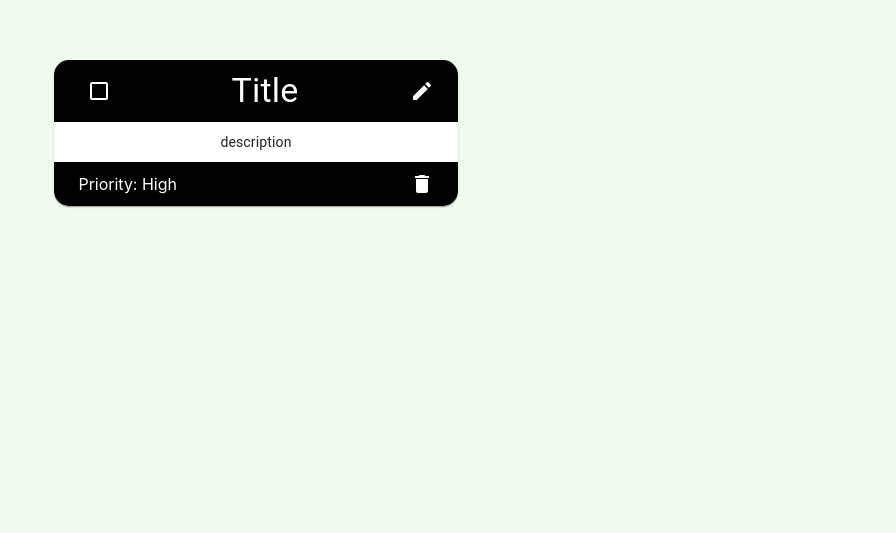
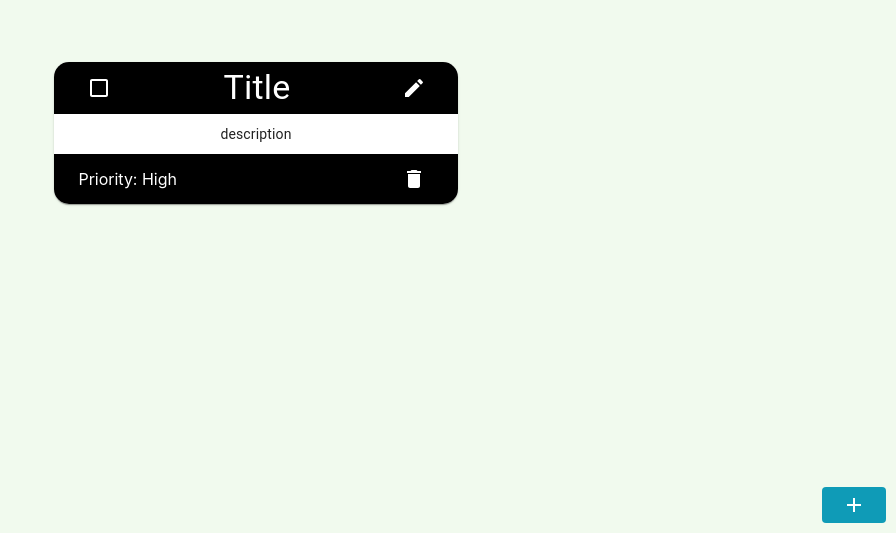
Before and after one commit to DenysTymchenko/Tasks-List, a React (Create React App) app: page / in a window 1280 px wide. Shown: the part 267-800 px from the top of the page, without its empty margins (384-1280 px from the left). Built offline with nearby package versions, Linux system fonts and the light colour scheme; the HTML template or start-up script is replaced by a standard one.

Commit message:
CreateNewTask base created

```diff
--- /dev/null
+++ b/src/components/CreateNewTask/CreateNewTask.jsx
@@ -0,0 +1,50 @@
+import { useState } from 'react';
+import { Modal, TextField, Button } from '@mui/material';
+import AddIcon from '@mui/icons-material/Add';
+import { NewTaskButton } from '../../mui-customs/NewTaskButton';
+import { NewTaskForm } from '../../mui-customs/NewTaskForm';
+import PrioritySelector from './PrioritySelector/PrioritySelector';
+import useFormValidation from '../../hooks/useFormValidation';
+
+export default function CreateNewTask() {
+  const [open, setOpen] = useState(false);
+  const handleOpen = () => setOpen(true);
+  const handleClose = () => setOpen(false);
+
+  const [title, setTitle, isTitleValid] = useFormValidation();
+  const handleInputChange = (inputValue, setInput) => {
+    setInput(inputValue);
+  }
+
+  return (
+    <>
+      <NewTaskButton onClick={handleOpen}>
+        <AddIcon />
+      </NewTaskButton>
+
+      <Modal
+        open={open}
+        onClose={handleClose}
+      >
+        <NewTaskForm>
+          <TextField
+            label='Title'
+            variant='outlined'
+            error={!isTitleValid(3, 25)}
+            helperText={!isTitleValid(3, 25) ? 'Title must be atleast 3 or 25 characters long.' : ''}
+            onChange={(e) => handleInputChange(e.target.value, setTitle)}
+          />
+
+          <TextField label='Description' variant='outlined' />
+          <PrioritySelector />
+          <Button
+            variant='contained'
+            disabled={!isTitleValid(3, 25) ? true : false}
+          >
+            Create
+          </Button>
+        </NewTaskForm>
+      </Modal>
+    </>
+  );
+}
--- /dev/null
+++ b/src/components/CreateNewTask/PrioritySelector/PrioritySelector.jsx
@@ -0,0 +1,17 @@
+import { FormLabel, RadioGroup, FormControlLabel, Radio, FormControl } from '@mui/material';
+
+export default function PrioritySelector() {
+  return (
+    <FormControl>
+      <FormLabel>Priority</FormLabel>
+      <RadioGroup
+        defaultValue='low'
+        name='priority-group'
+      >
+        <FormControlLabel value='low' control={<Radio />} label='Low' />
+        <FormControlLabel value='medium' control={<Radio />} label='Medium' />
+        <FormControlLabel value='high' control={<Radio />} label='High' />
+      </RadioGroup>
+    </FormControl>
+  )
+}
--- a/src/components/TaskItem/TaskItem.css
+++ b/src/components/TaskItem/TaskItem.css
@@ -8,17 +8,17 @@
 }
 
 .task svg {
-  cursor: pointer;
+  fill: var(--secondary-alt);
 }
 
 .task-header, .task-footer {
   display: flex !important; /*<Conteiner> overwrites this css property to block*/
   justify-content: space-between;
   align-items: center;
-  color: var(--secondary);
+  color: var(--secondary-alt);
   background-color: black;
-  padding-top: 10px;
-  padding-bottom: 10px;
+  padding-top: 5px;
+  padding-bottom: 5px;
 }
 
 .description {
--- a/src/components/TaskItem/TaskItem.jsx
+++ b/src/components/TaskItem/TaskItem.jsx
@@ -2,7 +2,8 @@ import {
   Checkbox,
   Container,
   Paper,
-  Typography
+  Typography,
+  IconButton,
 } from "@mui/material";
 import EditIcon from '@mui/icons-material/Edit';
 import DeleteIcon from '@mui/icons-material/Delete';
@@ -12,14 +13,18 @@ export default function TaskItem() {
   return (
     <Paper className='task' sx={{ borderRadius: '15px' }}>
       <Container className='task-header'>
-        <Checkbox sx={{ color: 'var(--secondary) !important' }} />
+        <Checkbox />
         <Typography className='title' variant='h4'>Title</Typography>
-        <EditIcon />
+        <IconButton>
+          <EditIcon />
+        </IconButton>
       </Container>
       <Typography className='description' variant='body2'>description</Typography>
       <Container className='task-footer'>
         <Typography className='priority' variant='body'>Priority: High</Typography>
-        <DeleteIcon />
+        <IconButton>
+          <DeleteIcon />
+        </IconButton>
       </Container>
     </Paper>
   )
--- /dev/null
+++ b/src/hooks/useFormValidation.jsx
@@ -0,0 +1,12 @@
+import { useState } from 'react';
+
+export default function useFormValidation() {
+  const [inputValue, setInputValue] = useState('');
+
+  const isInputValid = (minLength, maxLength) => {
+    if (inputValue.length < minLength || inputValue > maxLength) return false;
+    else return true;
+  }
+
+  return [inputValue, setInputValue, isInputValid];
+}
--- a/src/index.css
+++ b/src/index.css
@@ -1,6 +1,8 @@
 :root {
   --main: #F1FAEE;
-  --secondary: #FFFFFF;
+  --main-alt: #0f9bb7;
+  --secondary:  #1c73a2;
+  --secondary-alt: #FFFFFF;
   --low-priority: #2A9D8F;
   --medium-priority: #F4A261;
   --high-priority: #E63946;
--- /dev/null
+++ b/src/mui-customs/NewTaskButton.js
@@ -0,0 +1,13 @@
+import { styled } from '@mui/material/styles';
+import Button from '@mui/material/Button';
+
+export const NewTaskButton = styled(Button)(({ theme }) => ({
+  position: 'absolute',
+  bottom: '10px',
+  right: '10px',
+  color: 'var(--secondary-alt)',
+  backgroundColor: 'var(--main-alt)',
+  '&:hover': {
+    backgroundColor: 'var(--secondary)',
+  },
+}));
--- /dev/null
+++ b/src/mui-customs/NewTaskForm.js
@@ -0,0 +1,18 @@
+import { styled } from '@mui/material/styles';
+import { Box } from "@mui/material";
+
+export const NewTaskForm = styled(Box)(({ theme }) => ({
+  position: 'absolute',
+  top: '50%',
+  left: '50%',
+  transform: 'translate(-50%, -50%)',
+  width: 400,
+  display: 'flex',
+  flexDirection: 'column',
+  gap: 20,
+  backgroundColor: 'var(--main)',
+  border: '2px solid hsla(0, 0%, 0%, 0.5)',
+  borderRadius: 10,
+  boxShadow: 24,
+  padding: 15,
+}));
--- a/src/pages/TaskList/TaskList.jsx
+++ b/src/pages/TaskList/TaskList.jsx
@@ -1,11 +1,13 @@
-import { Container } from "@mui/material";
-import TaskItem from "../../components/TaskItem/TaskItem";
+import { Container } from '@mui/material';
+import TaskItem from '../../components/TaskItem/TaskItem';
+import CreateNewTask from '../../components/CreateNewTask/CreateNewTask';
 import './TaskList.css'
 
 export default function TaskList() {
   return (
     <Container className='task-list'>
       <TaskItem />
+      <CreateNewTask />
     </Container>
   )
 }
```
